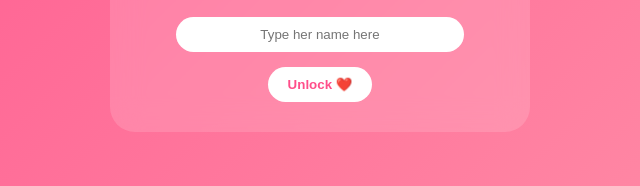
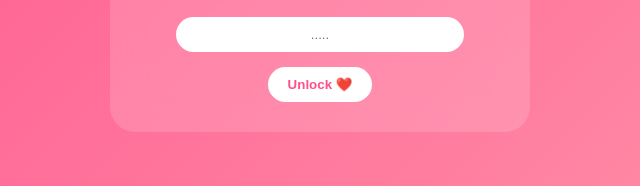
Before and after one commit to my1karen/my-love, a plain HTML site: page index.html in a window 1280 px wide. Shown: the part 405-591 px from the top of the page, 320-960 px from the left. Drawn offline with nearby package versions, Linux system fonts and the light colour scheme.

Commit message:
Update index.html

```diff
--- a/index.html
+++ b/index.html
@@ -74,7 +74,7 @@
     جاوبي بقا ايه هي؟
   </p>
 
-  <input type="text" id="answer" placeholder="Type her name here">
+  <input type="text" id="answer" placeholder=" ..... ">
   <br>
   <button onclick="checkAnswer()">Unlock ❤️</button>
 </div>
```
